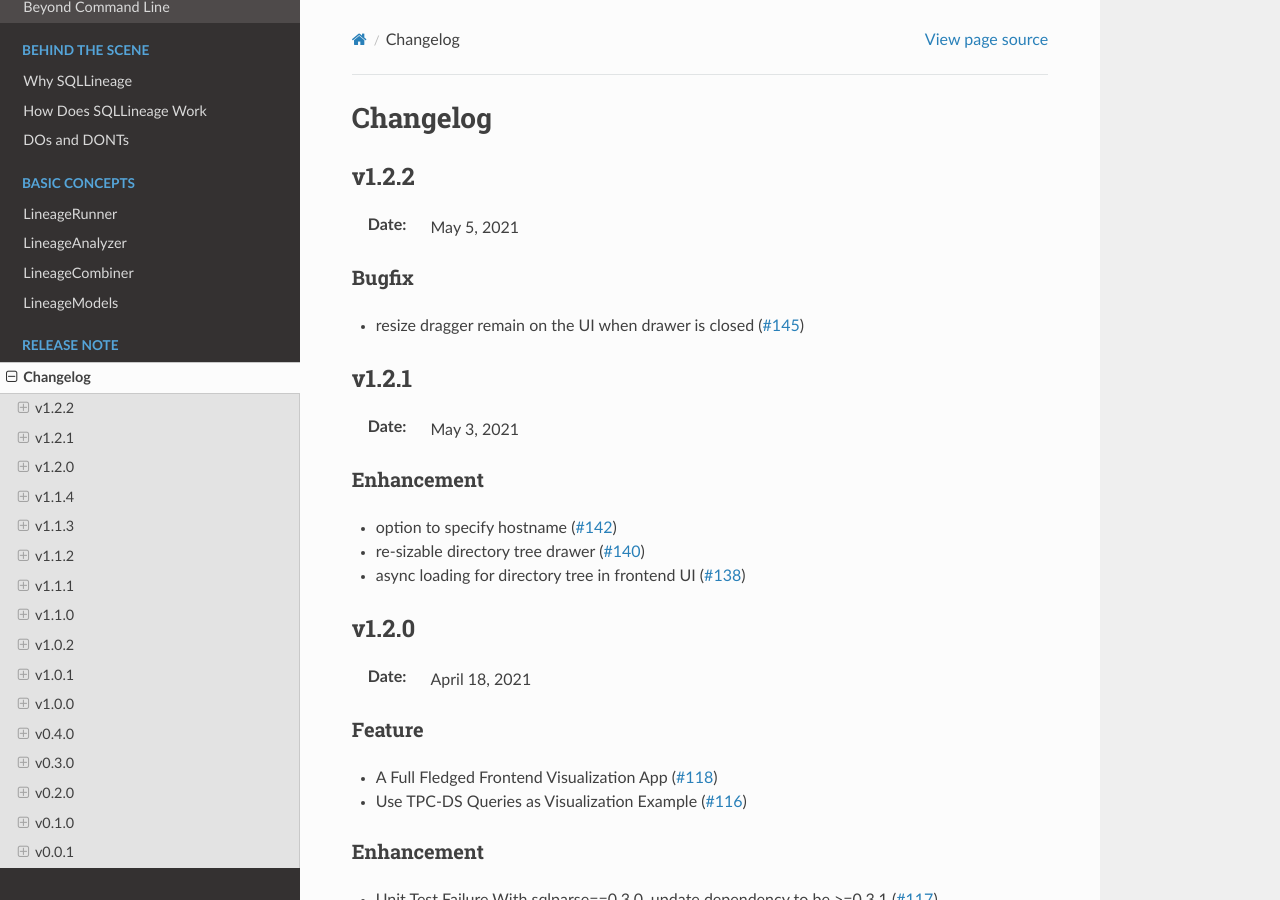
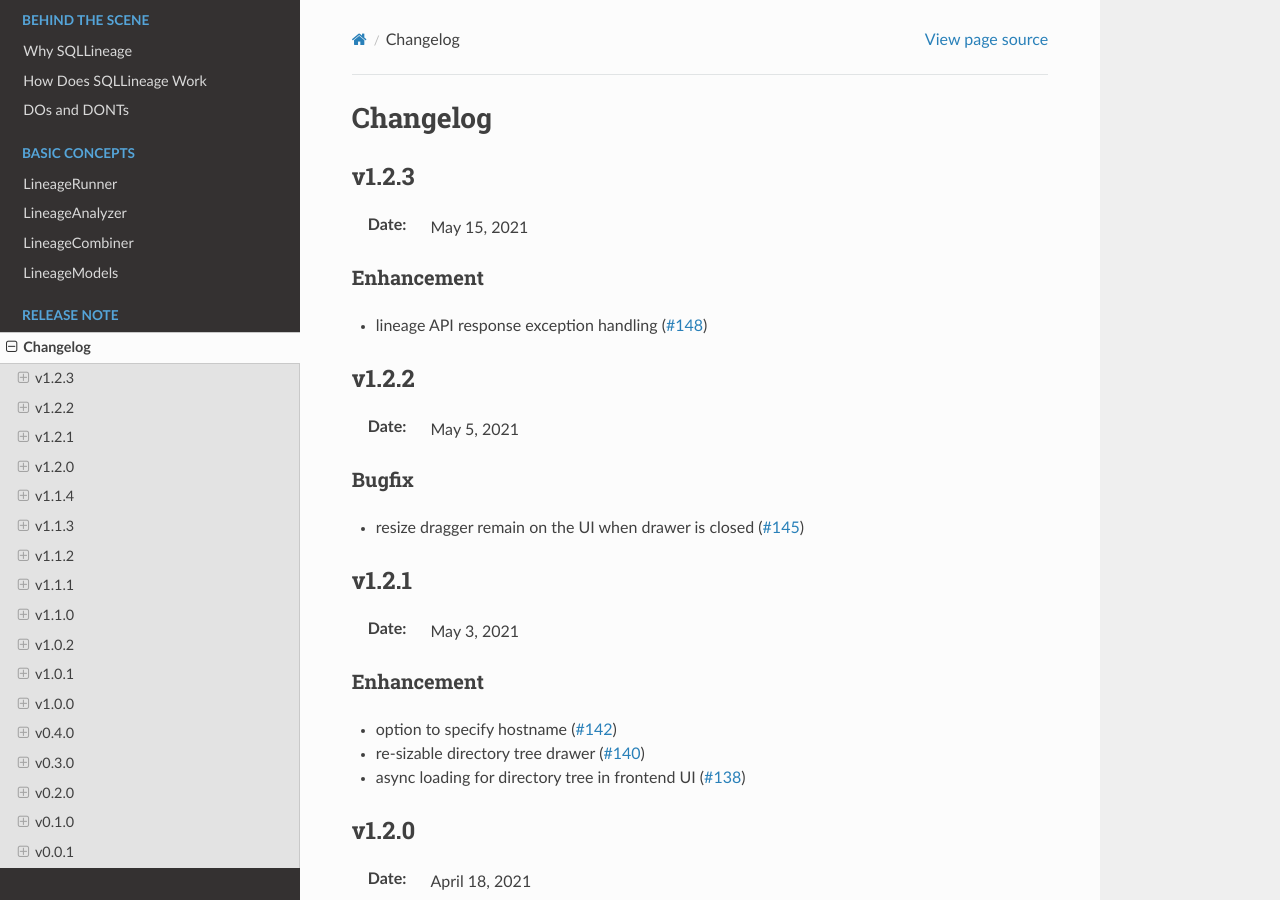
Before and after one commit to reata/sqllineage, a Sphinx documentation site: the page built from docs/release_note/changelog.rst, in a window 1280 px wide and 900 px high. Built offline with Sphinx 7.4.7 and the Read the Docs theme 2.0.0, drawn with Linux system fonts in a browser that asks for light colours.

Commit message:
chore: bump version to 1.2.3

```diff
--- a/docs/release_note/changelog.rst
+++ b/docs/release_note/changelog.rst
@@ -1,6 +1,14 @@
 *********
 Changelog
 *********
+
+v1.2.3
+======
+:Date: May 15, 2021
+
+Enhancement
+-------------
+* lineage API response exception handling  (`#148 <https://github.com/reata/sqllineage/issues/148>`_)
 
 v1.2.2
 ======
--- a/sqllineage/__init__.py
+++ b/sqllineage/__init__.py
@@ -2,7 +2,7 @@
 import os
 
 NAME = "sqllineage"
-VERSION = "1.2.2"
+VERSION = "1.2.3"
 DEFAULT_LOGGING = {
     "version": 1,
     "disable_existing_loggers": False,
```
Also changed, not shown: 2 other files.
